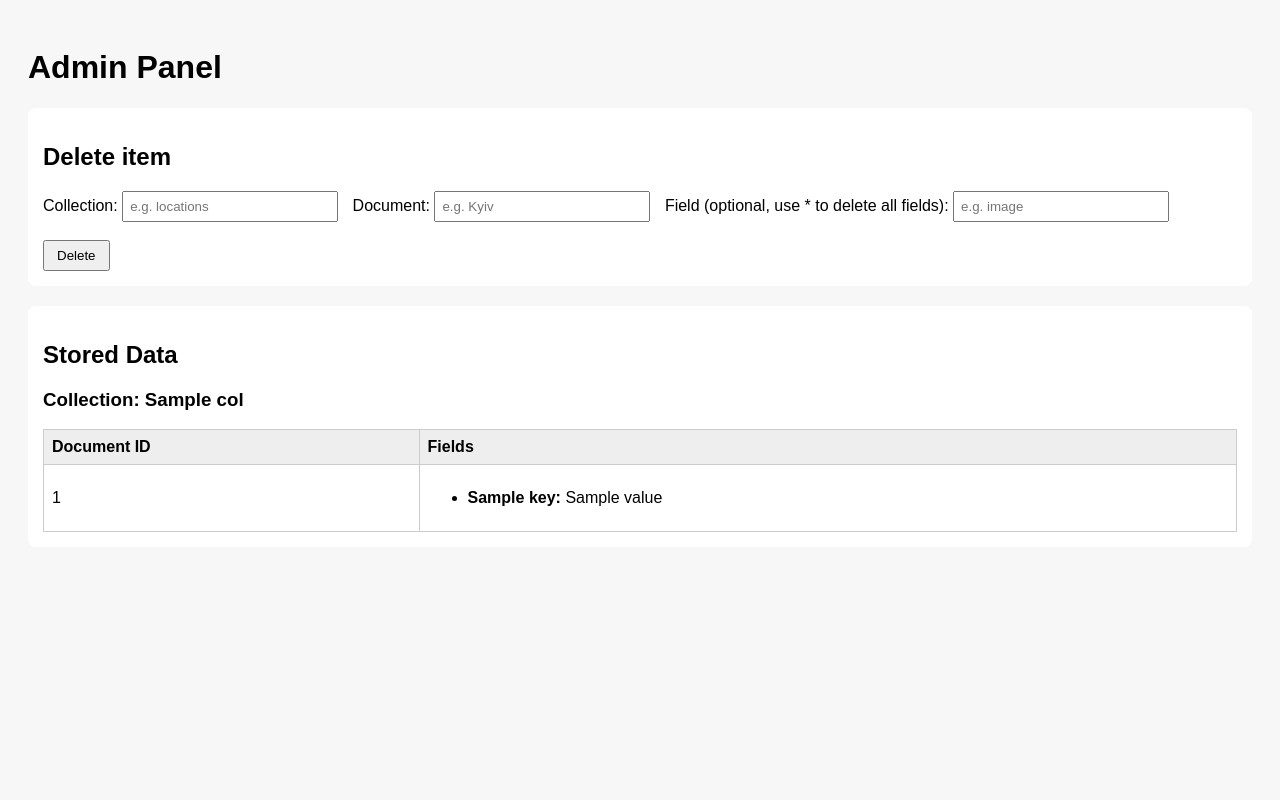
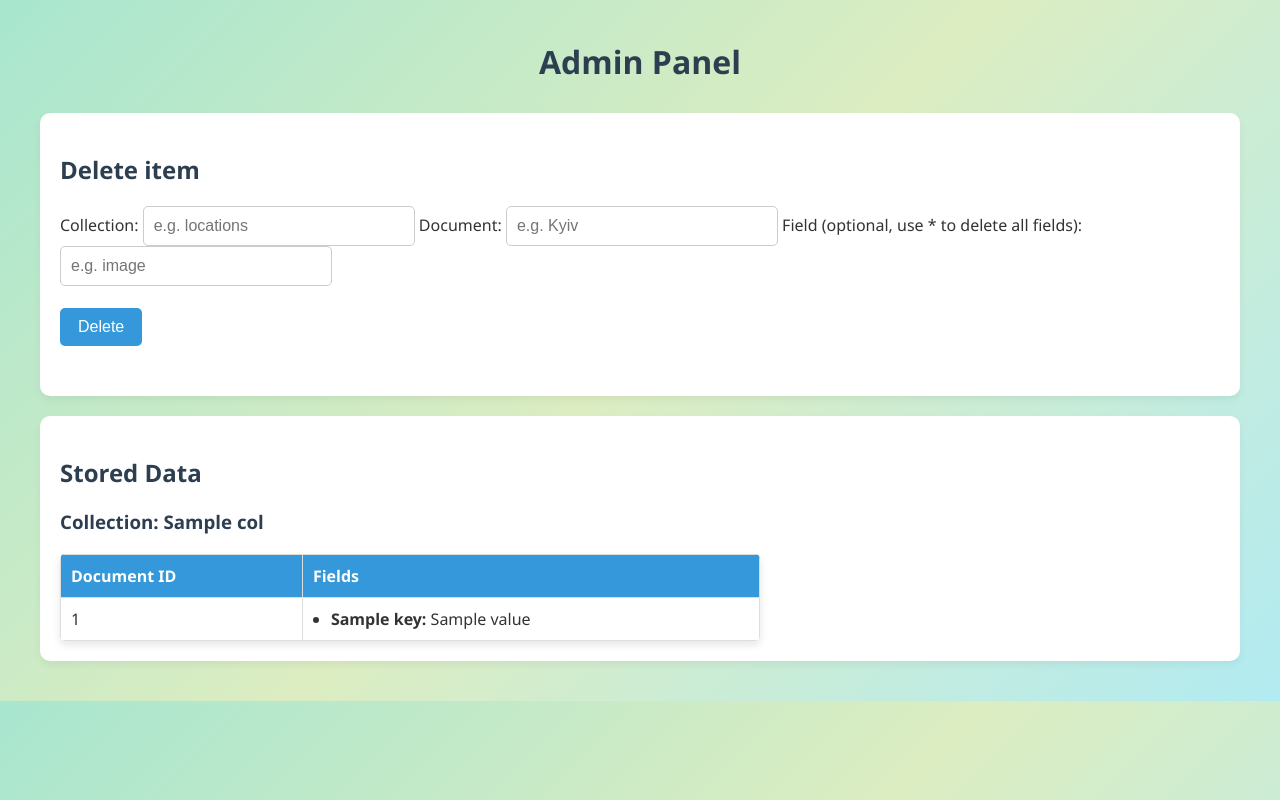
Before and after one commit to Arsen7089/air-pollution-control, a Flask app: template templates/admin.html in a window 1280 px wide. Run offline with Flask 3, Linux system fonts and the light colour scheme; the template is opened without the code that fills it: most values are stand-ins (such as "Sample title", 1, 10 or a date in 2020); parts of the project's set-up code (start-up, migrations or seed data) failed here and were passed over.

Commit message:
added style

```diff
--- /dev/null
+++ b/static/style.css
@@ -0,0 +1,105 @@
+body {
+    font-family: 'Segoe UI', Tahoma, Geneva, Verdana, sans-serif;
+    margin: 40px;
+    background: linear-gradient(135deg, #a8e6cf, #dcedc1, #b2ebf2);
+    color: #333;
+}
+
+h1 {
+    color: #2c3e50;
+    text-align: center;
+    margin-bottom: 30px;
+}
+
+h2, h3 {
+    color: #2c3e50;
+}
+
+form {
+    margin-bottom: 30px;
+}
+
+input[type=text] {
+    padding: 10px;
+    width: 250px;
+    font-size: 16px;
+    border: 1px solid #ccc;
+    border-radius: 5px;
+    outline: none;
+    transition: border-color 0.3s;
+}
+
+input[type=text]:focus {
+    border-color: #3498db;
+}
+
+button {
+    padding: 10px 18px;
+    font-size: 16px;
+    cursor: pointer;
+    background-color: #3498db;
+    color: white;
+    border: none;
+    border-radius: 5px;
+    transition: background-color 0.3s;
+}
+
+button:hover {
+    background-color: #2980b9;
+}
+
+img {
+    max-width: 600px;
+    margin-top: 20px;
+    border: 1px solid #ccc;
+    border-radius: 5px;
+    box-shadow: 0 4px 8px rgba(0,0,0,0.1);
+}
+
+table {
+    border-collapse: collapse;
+    margin-top: 20px;
+    width: 100%;
+    max-width: 700px;
+    background-color: white;
+    border-radius: 5px;
+    overflow: hidden;
+    box-shadow: 0 4px 8px rgba(0,0,0,0.1);
+}
+
+th, td {
+    border: 1px solid #ddd;
+    padding: 10px;
+    text-align: left;
+}
+
+th {
+    background-color: #3498db;
+    color: white;
+}
+
+ul { margin: 0; padding-left: 18px; }
+
+.aqi-good { background-color: #2ecc71; color: white; }
+.aqi-moderate { background-color: #f1c40f; color: #333; }
+.aqi-unhealthy-sg { background-color: #e67e22; color: white; }
+.aqi-unhealthy { background-color: #e74c3c; color: white; }
+.aqi-very-unhealthy { background-color: #8e44ad; color: white; }
+.aqi-hazardous { background-color: #34495e; color: white; }
+
+.block {
+    background: white;
+    padding: 20px;
+    margin-bottom: 20px;
+    border-radius: 10px;
+    box-shadow: 0 4px 8px rgba(0,0,0,0.05);
+}
+
+.success {
+    background: #d1ffd1;
+    padding: 12px;
+    border-radius: 6px;
+    margin-bottom: 15px;
+    color: #2c662d;
+    box-shadow: 0 2px 4px rgba(0,0,0,0.05);
+}
--- a/templates/admin.html
+++ b/templates/admin.html
@@ -3,36 +3,25 @@
 <head>
     <meta charset="UTF-8">
     <title>Admin Panel</title>
-    <style>
-        body { font-family: Arial; background: #f7f7f7; padding: 20px; }
-        .block { background: white; padding: 15px; margin-bottom: 20px; border-radius: 8px; }
-        input[type=text] { width: 200px; padding: 6px; margin-right: 10px; }
-        button { padding: 6px 12px; cursor: pointer; }
-        table { border-collapse: collapse; width: 100%; margin-top: 10px; }
-        th, td { border: 1px solid #ccc; padding: 8px; text-align: left; }
-        th { background-color: #eee; }
-        .success { background: #d1ffd1; padding: 10px; border-radius: 5px; margin-bottom: 10px; }
-    </style>
+    <link rel="stylesheet" href="{{ url_for('static', filename='style.css') }}">
 </head>
 <body>
 
     <h1>Admin Panel</h1>
 
     {% if message %}
-        <div class="success">
-            {{ message }}
-        </div>
+        <div class="success">{{ message }}</div>
     {% endif %}
 
     <div class="block">
         <h2>Delete item</h2>
         <form method="post">
             <label>Collection:</label>
-            <input type="text" name="collection" placeholder="e.g. locations">
+            <input type="text" name="collection" placeholder="e.g. locations" value="{{ request.form.collection }}">
             <label>Document:</label>
-            <input type="text" name="document" placeholder="e.g. Kyiv">
+            <input type="text" name="document" placeholder="e.g. Kyiv" value="{{ request.form.document }}">
             <label>Field (optional, use * to delete all fields):</label>
-            <input type="text" name="field" placeholder="e.g. image">
+            <input type="text" name="field" placeholder="e.g. image" value="{{ request.form.field }}">
             <br><br>
             <button type="submit">Delete</button>
         </form>
--- a/web/web_interface.py
+++ b/web/web_interface.py
@@ -16,7 +16,6 @@ def home():
         region = request.form.get("region")
         if region:
             return redirect(url_for("index", region=region))
-
     return render_template("index.html", result=None, image_base64=None)
 
 
@@ -34,14 +33,20 @@ def index(region):
             img_io.seek(0)
             image_base64 = base64.b64encode(img_io.getvalue()).decode("utf-8")
 
+            pollution = result.get("pollution", {})
+
             result_data = {
                 "region": region,
                 "trees_area": result["trees"]["area_hectares"],
                 "fields_area": result["fields"]["area_hectares"],
                 "estimated_trees": result["trees"]["estimated_trees"],
                 "forest_coverage": result["forest_coverage_percent"],
-                "trees_to_plant": result["trees_to_plant_for_clean_air"],
-                "planting_density": result["planting_density_m2"]
+                "trees_to_plant": pollution.get("trees_to_plant_for_clean_air", result.get("trees_to_plant_for_clean_air", 0)),
+                "planting_density": result.get("planting_density_m2", 0.0),
+                "current_aqi": pollution.get("current_aqi", 0),
+                "target_aqi": pollution.get("target_aqi", 50),
+                "aqi_category": pollution.get("category", ""),
+                "planting_density_for_clean_air": pollution.get("planting_density_m2", 0.0)
             }
         else:
             img_io = io.BytesIO()
@@ -51,6 +56,7 @@ def index(region):
             result_data = {"region": region}
 
     return render_template("index.html", result=result_data, image_base64=image_base64)
+
 
 @app.route("/admin", methods=["GET", "POST"])
 def admin_panel():
```
Also changed, not shown: air_pollution_core/calculator.py (+21 -9 lines), air_pollution_core/proceeder.py (+5 -5 lines), lookup/api.py (+66 -10 lines), templates/index.html (+17 -17 lines).
